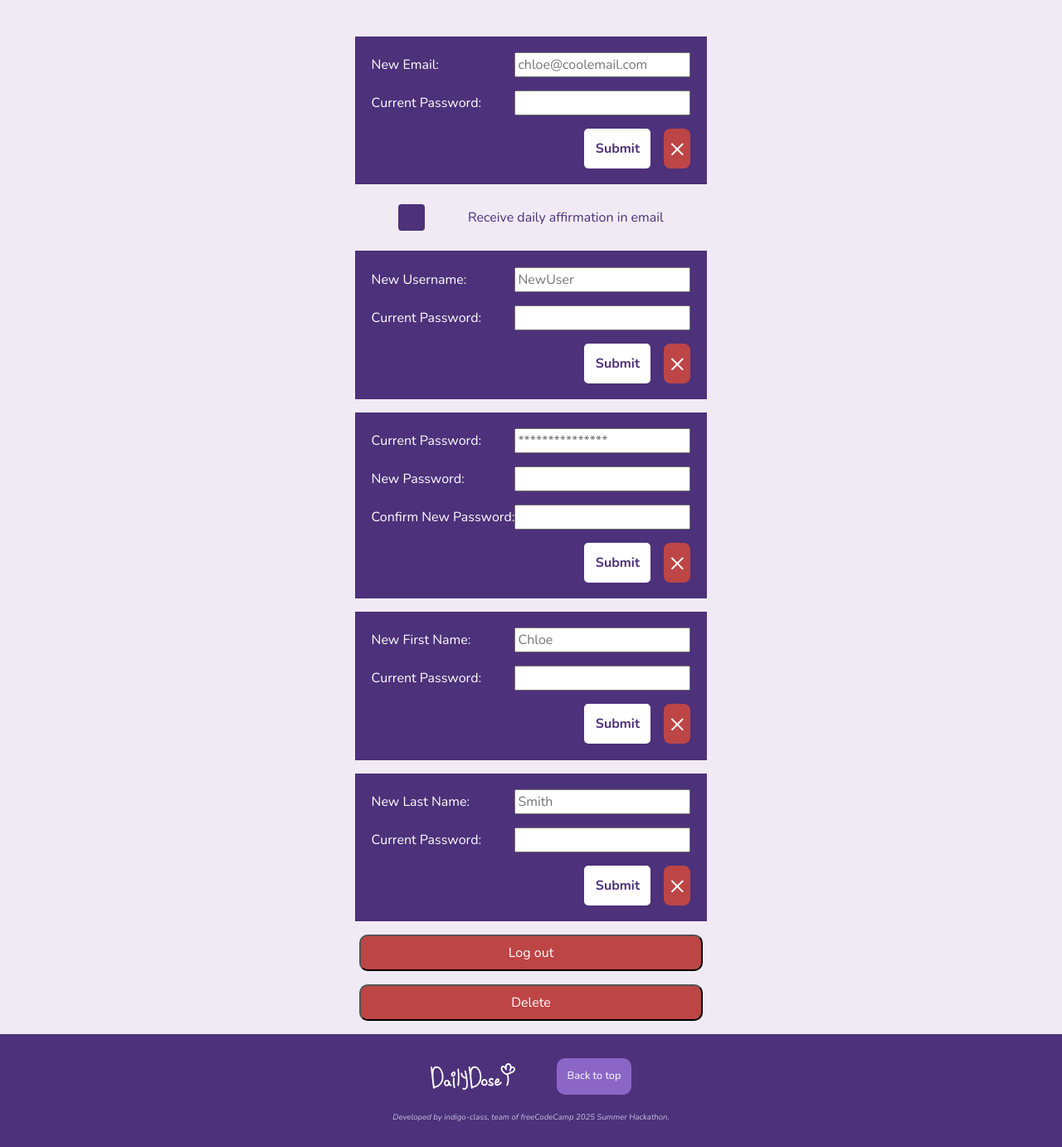
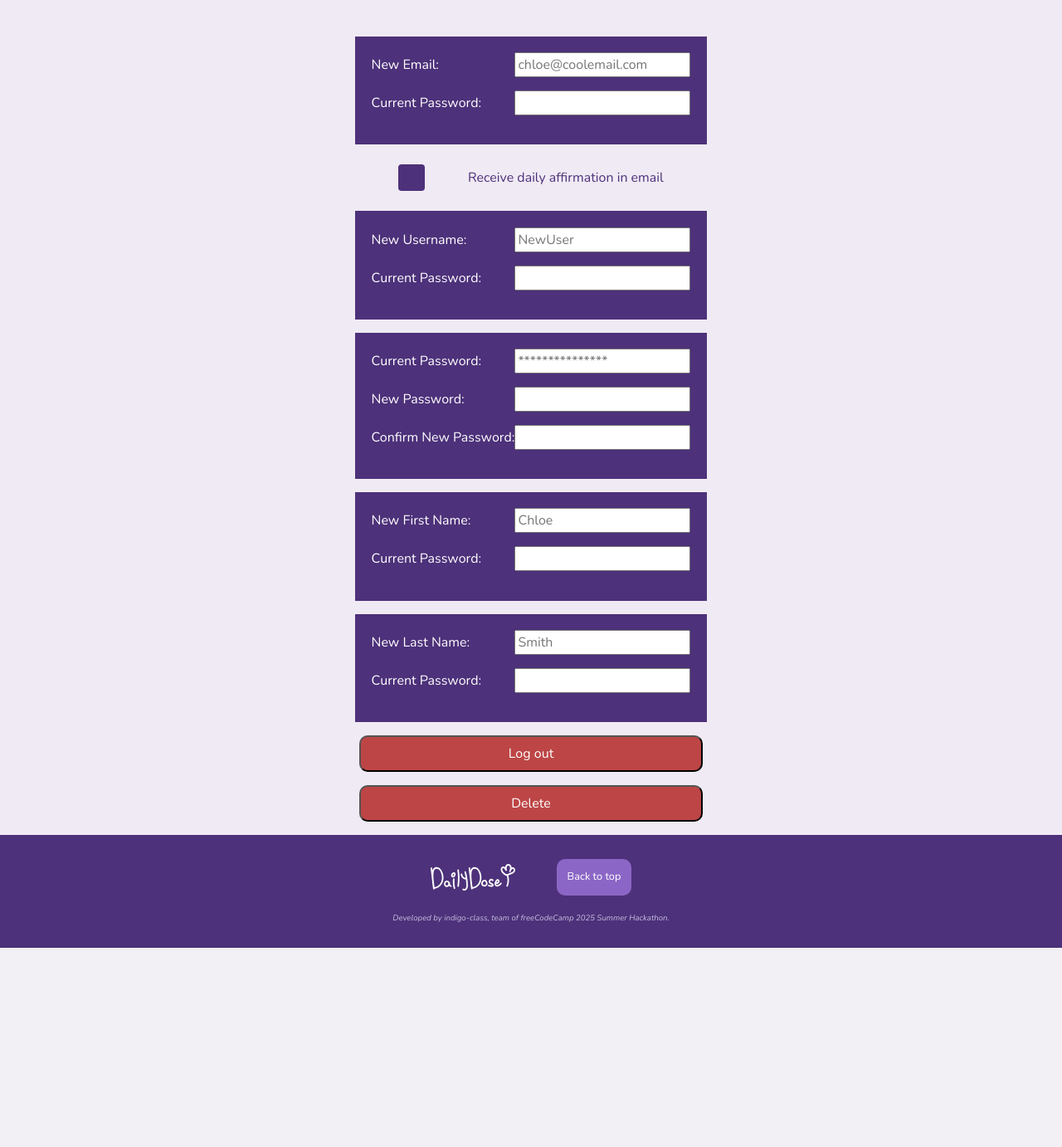
Before and after one commit to freeCodeCamp-2025-Summer-Hackathon/indigo-class, a Flask app: page /user-settings/ in a window 1280 px wide. Shown: the part 328-1710 px from the top of the page at 83% size. After the commit the page ends 1470 px from the top, so only its background shows below. Run offline with Flask 3, Linux system fonts and the light colour scheme; the visitor is signed in with stand-in values (Sample User, id 1); data that the repository does not hold is empty.

Commit message:
update: remove the form__action div and css class

```diff
--- a/app/static/styles/pages/user_settings.css
+++ b/app/static/styles/pages/user_settings.css
@@ -160,14 +160,6 @@
     width: 100%;
 }
 
-.form__actions {
-    display:flex;
-    justify-content: flex-end;
-    align-items: center;
-    gap: 1rem;
-    margin-top: 1rem;
-}
-
 .submit {
     display: flex;
     justify-content: center;
--- a/app/templates/auth/user_settings.html
+++ b/app/templates/auth/user_settings.html
@@ -26,11 +26,6 @@
                 <label for="email__password">Current Password:</label>
                 <input type="password" id="email__password" name="password" required>
             </div>
-
-            <div class="form__actions">
-                <button type="submit" class="submit">Submit</button>
-                <span class="close">&times;</span> <!--close button-->
-            </div>
         </form>
     </div>
 
@@ -49,11 +44,6 @@
             <div class="input__row">
                 <label for="username__password">Current Password:</label>
                 <input type="password" id="username__password" name="password" required>
-            </div>
-
-            <div class="form__actions">
-                <button type="submit" class="submit">Submit</button>
-                <span class="close">&times;</span>
             </div>
         </form>
     </div>
@@ -74,11 +64,6 @@
                 <label for="confirm__password">Confirm New Password:</label>
                 <input type="password" id="confirm__password" name="confirm__password" required>
             </div>
-
-            <div class="form__actions">
-                <button type="submit" class="submit">Submit</button>
-                <span class="close">&times;</span>
-            </div>
         </form>
     </div>
 
@@ -93,11 +78,6 @@
                 <label for="fname__password">Current Password:</label>
                 <input type="password" id="fname__password" name="password" required>
             </div>
-
-            <div class="form__actions">
-                <button type="submit" class="submit">Submit</button>
-                <span class="close">&times;</span>
-            </div>
         </form>
     </div>
 
@@ -111,11 +91,6 @@
             <div class="input__row">
                 <label for="lname__password">Current Password:</label>
                 <input type="password" id="lname__password" name="password" required>
-            </div>
-
-            <div class="form__actions">
-                <button type="submit" class="submit">Submit</button>
-                <span class="close">&times;</span>
             </div>
         </form>
     </div>
```
